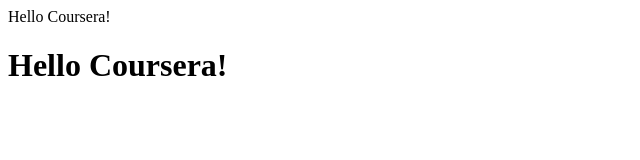
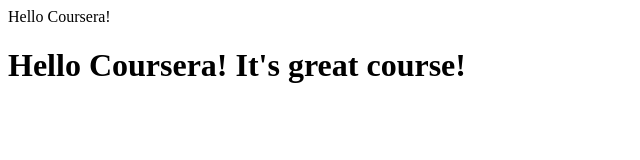
Before and after one commit to Yashmenaria1/coursera, a plain HTML site: page site/index.html in a window 1280 px wide. Shown: the whole page, without its empty margins (0-640 px from the left). Drawn offline with Linux system fonts and the light colour scheme.

Commit message:
Small addition to our page content.

```diff
--- a/site/index.html
+++ b/site/index.html
@@ -1,7 +1,7 @@
 <!doctype html>
 <html>
 <head>
-<titte>Hello Coursera!</titte>
+  <titte>Hello Coursera!</titte>
 </head>
-<body><h1>Hello Coursera!</h1></body>
+<body><h1>Hello Coursera! It's great course!</h1></body>
 </html>
```
